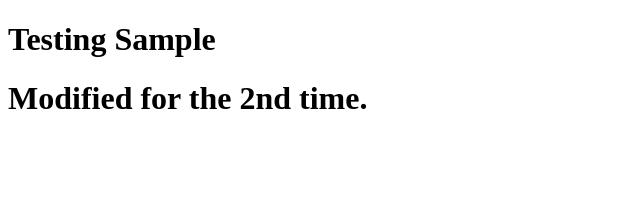
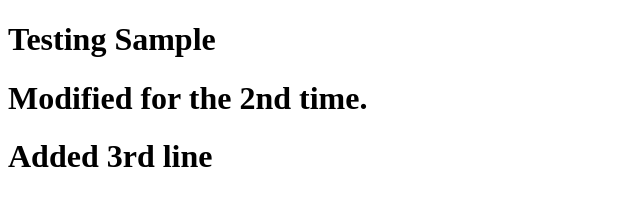
Before and after one commit to MelPinDel/gitact2, a plain HTML site: page index.html in a window 1280 px wide. Shown: the whole page, without its empty margins (0-640 px from the left). Drawn offline with Linux system fonts and the light colour scheme.

Commit message:
added 3rd line

```diff
--- a/index.html
+++ b/index.html
@@ -9,5 +9,6 @@
 <body>
     <h1>Testing Sample</h1>
     <h1>Modified for the 2nd time.</h1>
+    <h1>Added 3rd line</h1>
 </body>
 </html>
```
